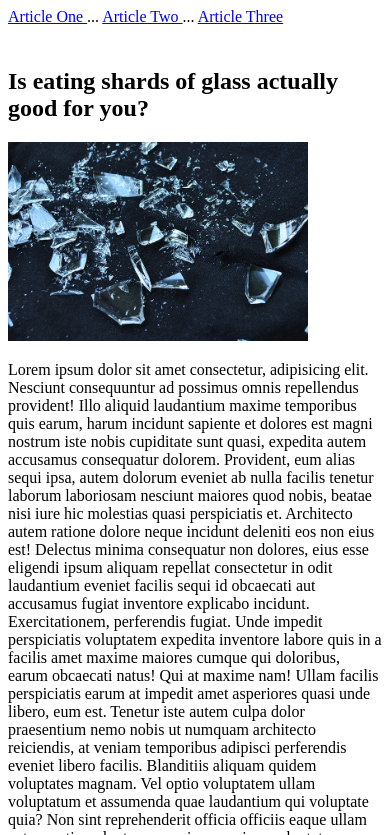
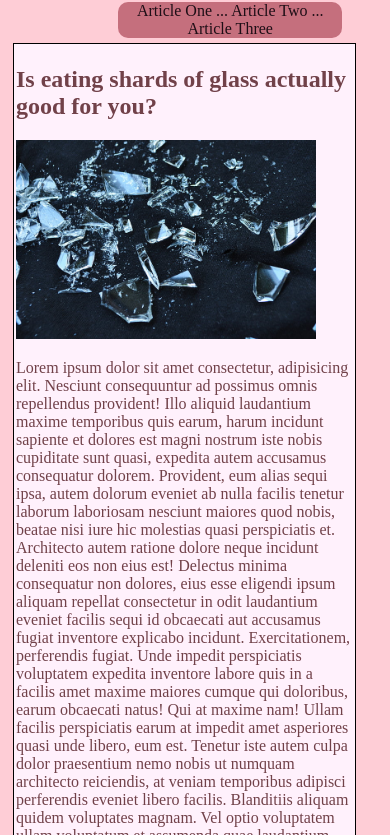
Before and after one commit to OliviaH-glitch/funyon, a plain HTML site: page index.html in a window 390 px wide. Shown: the part 72-907 px from the top of the page. Drawn offline with Linux system fonts and the light colour scheme.

Commit message:
added phone styling(oops)

```diff
--- a/index.html
+++ b/index.html
@@ -43,7 +43,7 @@
 
         <section id="secTwo">
             <h2>Become an eel! go into the ocean!</h2>
-            <img src="images/ocean.webp" alt="the ocean" width="300" class="">
+            <img src="images/ocean.webp" alt="the ocean" width="300">
             <p>GO INTO THE WATER GO INTO THE WATER GO INTO THE WATER GO INTO THE WATER GO INTO THE WATER GO INTO THE
                 WATER GO INTO THE WATER GO INTO THE WATER GO INTO THE WATER GO INTO THE WATER GO INTO THE WATER GO INTO
                 THE WATER GO INTO THE WATER GO INTO THE WATER GO INTO THE WATER GO INTO THE WATER GO INTO THE WATER GO
--- a/styles.css
+++ b/styles.css
@@ -1,3 +1,59 @@
+ body {
+        background-color:rgb(254, 205, 214);
+        color:rgb(113, 65, 73);
+    }
+
+    nav {
+        background-color: rgb(197, 111, 125);
+        color: rgb(30, 14, 22);
+        width: 60%;
+        border-radius: 10px;
+        text-align: center; /*Moves text to center of nav bar*/
+        margin-left:110px;
+        position: sticky; /* makes nav sticky*/
+        top:0;
+        z-index: 10; /*makes ssticky nav appear on top of everything else on the webpage*/
+    }
+
+    a {
+        color: rgb(30, 14, 22);
+        text-decoration: none;
+    }
+
+    a:hover {
+        color: rgb(255, 226, 240);
+        text-decoration: underline;
+    }
+
+    marquee {
+        display:none; /*hides the marquee*/
+    }
+
+    /*start of class and id styling*/
+    #secOne, #secTwo, #secThree, #sidebar {
+        background-color: rgb(255, 241, 252);
+        border:1px solid black;
+        padding:2px;
+        margin:5px;
+        width: 90%;
+    }
+
+    #sidebar {
+        width:90%;
+    }
+
+    .info {
+        background-color: rgb(255, 250, 254);
+        margin: 3px;
+        padding:1px;
+        border: 1px solid rgb(89, 62, 66);;
+    }
+
+    .topheading {
+        font-size: 30px; /*changes the header for the main page to be larger*/
+    }
+
+
 @media screen and (min-width: 576px) {
 
     /*start of general tag styling*/
```
